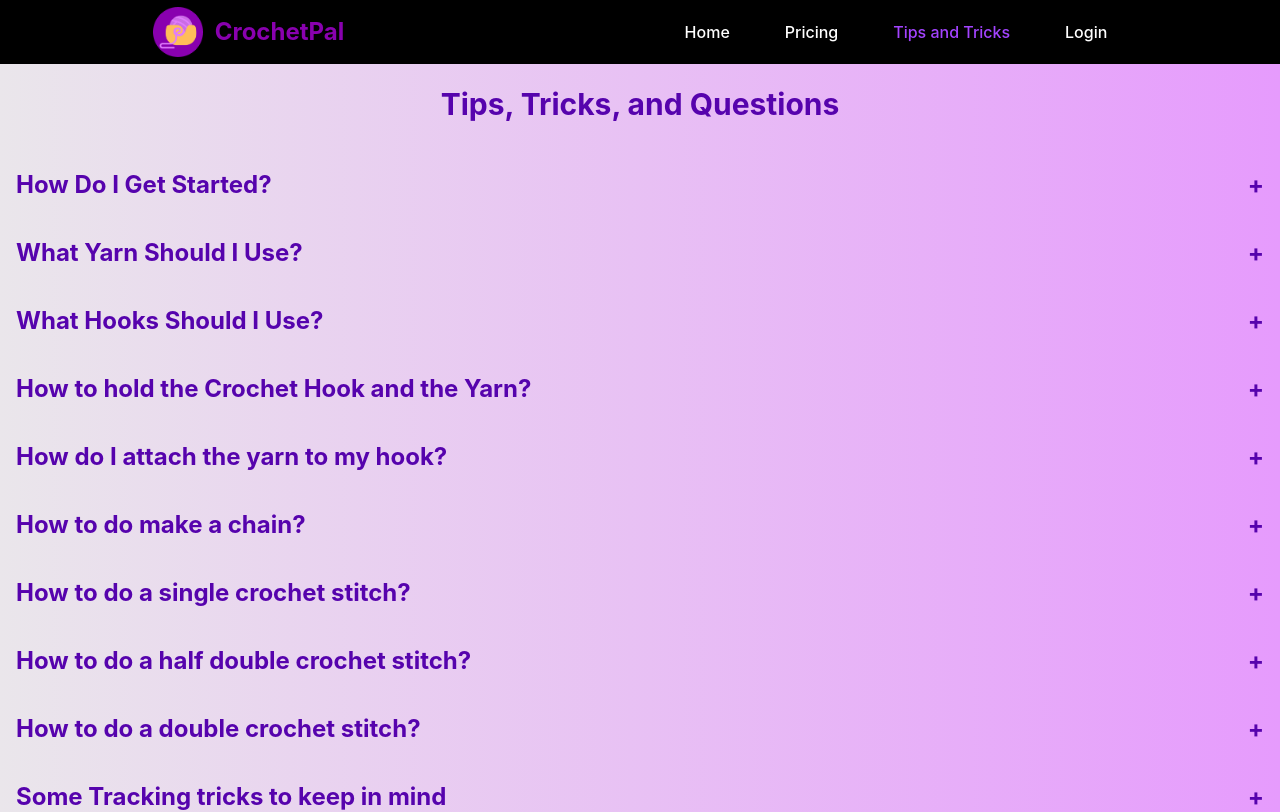
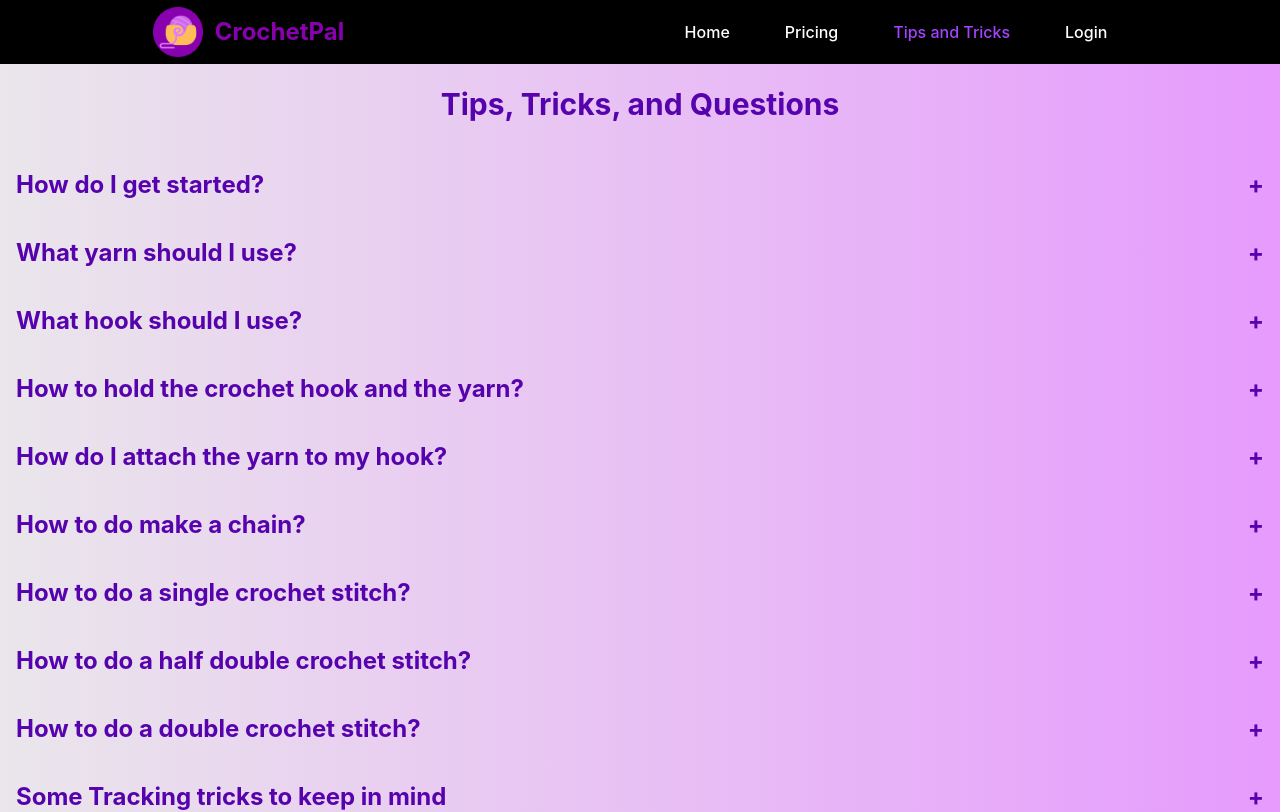
Before and after one commit to mabelheiner/crochetpal, a React (Vite) app: page /tips in a window 1280 px wide. Shown: the top 812 px of the page. Built offline with nearby package versions, Linux system fonts and the light colour scheme; no server answers.

Commit message:
made question format more consistent

```diff
--- a/src/TipsAndTricks.jsx
+++ b/src/TipsAndTricks.jsx
@@ -20,7 +20,7 @@ const TipsAndTricks = () => {
       <h1>Tips, Tricks, and Questions </h1>
 
       <div className='question'>
-        <h2 onClick={() => toggleAnswer('getStarted')} className='questionText'>How Do I Get Started? <span className='drop'>{answersVisible['getStarted'] ? '-' : '+'}</span></h2>
+        <h2 onClick={() => toggleAnswer('getStarted')} className='questionText'>How do I get started? <span className='drop'>{answersVisible['getStarted'] ? '-' : '+'}</span></h2>
         {answersVisible['getStarted'] && (
           <>
           <p>Everyone starts out a little differently, but here are some ideas to get you started:</p>
@@ -34,21 +34,21 @@ const TipsAndTricks = () => {
       </div>
 
       <div className='question'>
-      <h2 onClick={() => toggleAnswer('yarn')} className='questionText'>What Yarn Should I Use? <span className='drop'>{answersVisible['yarn'] ? '-' : '+'}</span></h2>
+      <h2 onClick={() => toggleAnswer('yarn')} className='questionText'>What yarn should I use? <span className='drop'>{answersVisible['yarn'] ? '-' : '+'}</span></h2>
         {answersVisible['yarn'] && (
           <p>Find a yarn to match the colors and texture for the project that you want to create. One thing to keep in mind when finding yarn is the weight. On the package the yarn will have a weight typically between 3 and 7, this number describes how thick the yarn is. 3 is thin and 7 is super bulky. <br></br>Skeins with a higher number tend to be bigger as the yarn is thicker, this also means that your hook will be bigger. Thinner yarns often come in smaller skeins, but tend to have more yards. Pick whatever yarn you want, but make sure that your yarn matches your pattern.</p>
         )}
       </div>
 
       <div className='question'>
-      <h2 onClick={() => toggleAnswer('hooks')} className='questionText'>What Hooks Should I Use? <span className='drop'>{answersVisible['hooks'] ? '-' : '+'}</span></h2>
+      <h2 onClick={() => toggleAnswer('hooks')} className='questionText'>What hook should I use? <span className='drop'>{answersVisible['hooks'] ? '-' : '+'}</span></h2>
         {answersVisible['hooks'] && (
           <p>As mentioned above, it is best to pick the hook that best matches your yarn skein/type. Thicker yarns will need thicker hooks and vice versa. <br></br>There is a lot more to picking a hook rather than just size, you may notice walking down the aisles of the craft store that many hooks have different shapes, this is because people all hold their crochet hooks differently and our hands are all the same shape. I recommend that you start with the cheapest and practice until you have a specific way you like to hold the hook and yarn, then test all the different hooks until you find your perfect match!</p>
         )}
       </div>
 
       <div className='question'>
-      <h2 onClick={() => toggleAnswer('holding')} className='questionText'>How to hold the Crochet Hook and the Yarn?<span className='drop'>{answersVisible['holding'] ? '-' : '+'}</span></h2>
+      <h2 onClick={() => toggleAnswer('holding')} className='questionText'>How to hold the crochet hook and the yarn?<span className='drop'>{answersVisible['holding'] ? '-' : '+'}</span></h2>
         {answersVisible['holding'] && (
           <p>There are a lot of different ways to hold the yarn and the hook, but in the end, just start crocheting and your hands will find what they like!</p>
         )}
```
